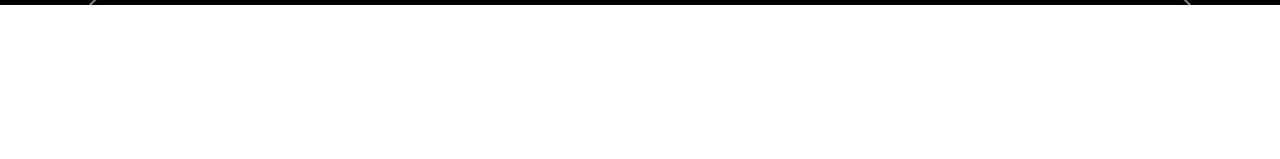
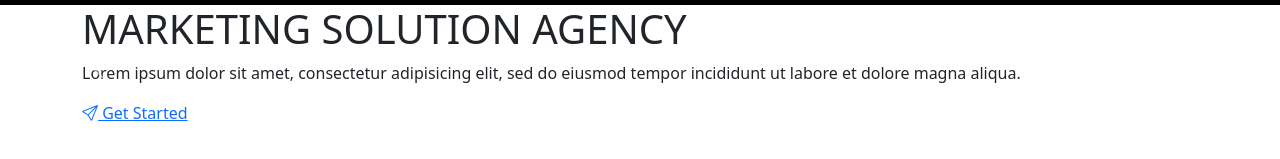
Before and after one commit to rohankatira/My-project-s, a plain HTML site: page Bootstrap-project-1/index.html in a window 1280 px wide. Shown: the part 69-228 px from the top of the page. Drawn offline with Linux system fonts and the light colour scheme.

Commit message:
seven-commit

```diff
--- a/Bootstrap-project-1/index.html
+++ b/Bootstrap-project-1/index.html
@@ -72,7 +72,18 @@
       <!-- slider -->
       <section id="carouselExample" class="carousel slide">
         <div class="carousel-inner">
-          <div class="carousel-item active"></div>
+          <div class="carousel-item active">
+            <div class="container">
+              <div class="carouseal-contain">
+                <h1>MARKETING SOLUTION AGENCY</h1>
+                <p>
+                  Lorem ipsum dolor sit amet, consectetur adipisicing elit, sed
+                  do eiusmod tempor incididunt ut labore et dolore magna aliqua.
+                </p>
+                <a href=""><i class="bi bi-send"></i> Get Started </a>
+              </div>
+            </div>
+          </div>
         </div>
         <button
           class="carousel-control-prev"
```
